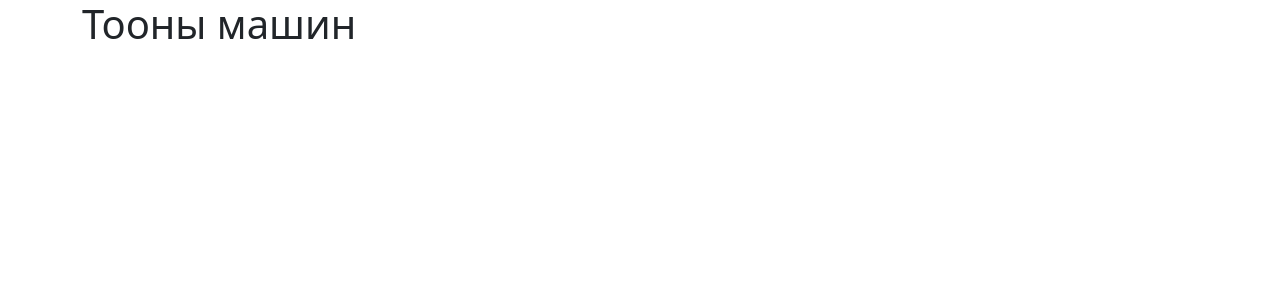
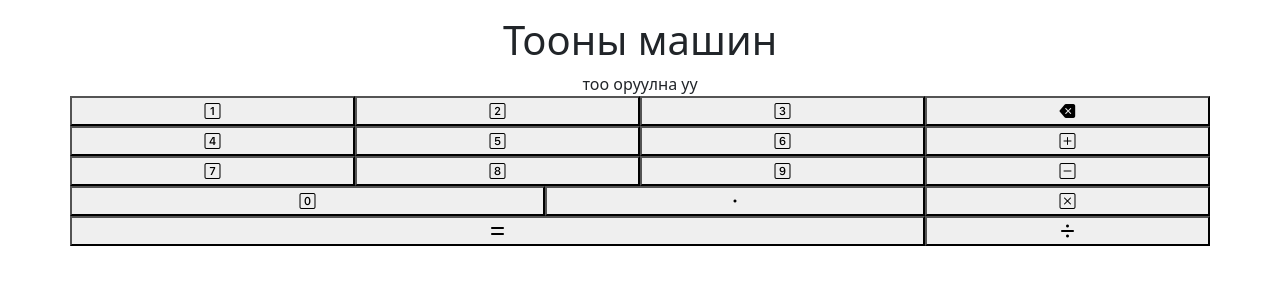
Before and after one commit to erkaerka21/-, a plain HTML site: page index.html in a window 1280 px wide. Drawn offline with nearby package versions, Linux system fonts and the light colour scheme.

Commit message:
7.4 shine daalgavar toonii mashin

```diff
--- a/index.html
+++ b/index.html
@@ -3,6 +3,13 @@
   <head>
     <meta charset="UTF-8" />
     <meta name="viewport" content="width=device-width, initial-scale=1.0" />
+    <link
+      rel="stylesheet"
+      href="https://cdnjs.cloudflare.com/ajax/libs/font-awesome/6.5.2/css/all.min.css"
+      integrity="sha512-SnH5WK+bZxgPHs44uWIX+LLJAJ9/2PkPKZ5QiAj6Ta86w+fsb2TkcmfRyVX3pBnMFcV7oQPJkl9QevSCWr3W6A=="
+      crossorigin="anonymous"
+      referrerpolicy="no-referrer"
+    />
     <link
       rel="stylesheet"
       href="https://cdn.jsdelivr.net/npm/bootstrap@5.3.3/dist/css/bootstrap.min.css"
@@ -15,8 +22,62 @@
     <title>Тооны машин</title>
   </head>
   <body>
-    <div class="container mb-3">
+    <div class="container mb-3 mt-3 text-center">
       <h1>Тооны машин</h1>
+      <div id="too-oruulah-heseg">тоо оруулна уу</div>
+      <div class="row row-cols-4">
+        <button id="bttnNum1">
+          <i class="bi bi-1-square"></i>
+        </button>
+        <button id="bttnNum2">
+          <i class="bi bi-2-square"></i>
+        </button>
+        <button id="bttnNum3">
+          <i class="bi bi-3-square"></i>
+        </button>
+        <button>
+          <i class="bi bi-backspace-fill"></i>
+        </button>
+        <button id="bttnNum4">
+          <i class="bi bi-4-square"></i>
+        </button>
+        <button id="bttnNum5">
+          <i class="bi bi-5-square"></i>
+        </button>
+        <button id="bttnNum6">
+          <i class="bi bi-6-square"></i>
+        </button>
+        <button>
+          <i class="bi bi-plus-square"></i>
+        </button>
+        <button id="bttnNum7">
+          <i class="bi bi-7-square"></i>
+        </button>
+        <button id="bttnNum8">
+          <i class="bi bi-8-square"></i>
+        </button>
+        <button id="bttnNum9">
+          <i class="bi bi-9-square"></i>
+        </button>
+        <button>
+          <i class="bi bi-dash-square"></i>
+        </button>
+        <button class="col-5" id="bttnNum0">
+          <i class="bi bi-0-square"></i>
+        </button>
+        <button class="col-4">
+          <i class="bi bi-dot"></i>
+        </button>
+        <button>
+          <i class="bi bi-x-square"></i>
+        </button>
+        <button class="col-9">
+          <i class="fa-solid fa-equals"></i>
+        </button>
+        <button>
+          <i class="fa-solid fa-divide"></i>
+        </button>
+      </div>
     </div>
     <script src="main.js"></script>
     <script
--- a/main.js
+++ b/main.js
@@ -0,0 +1 @@
+const displayToo = document.getElementById("too-oruulah-heseg");
```
